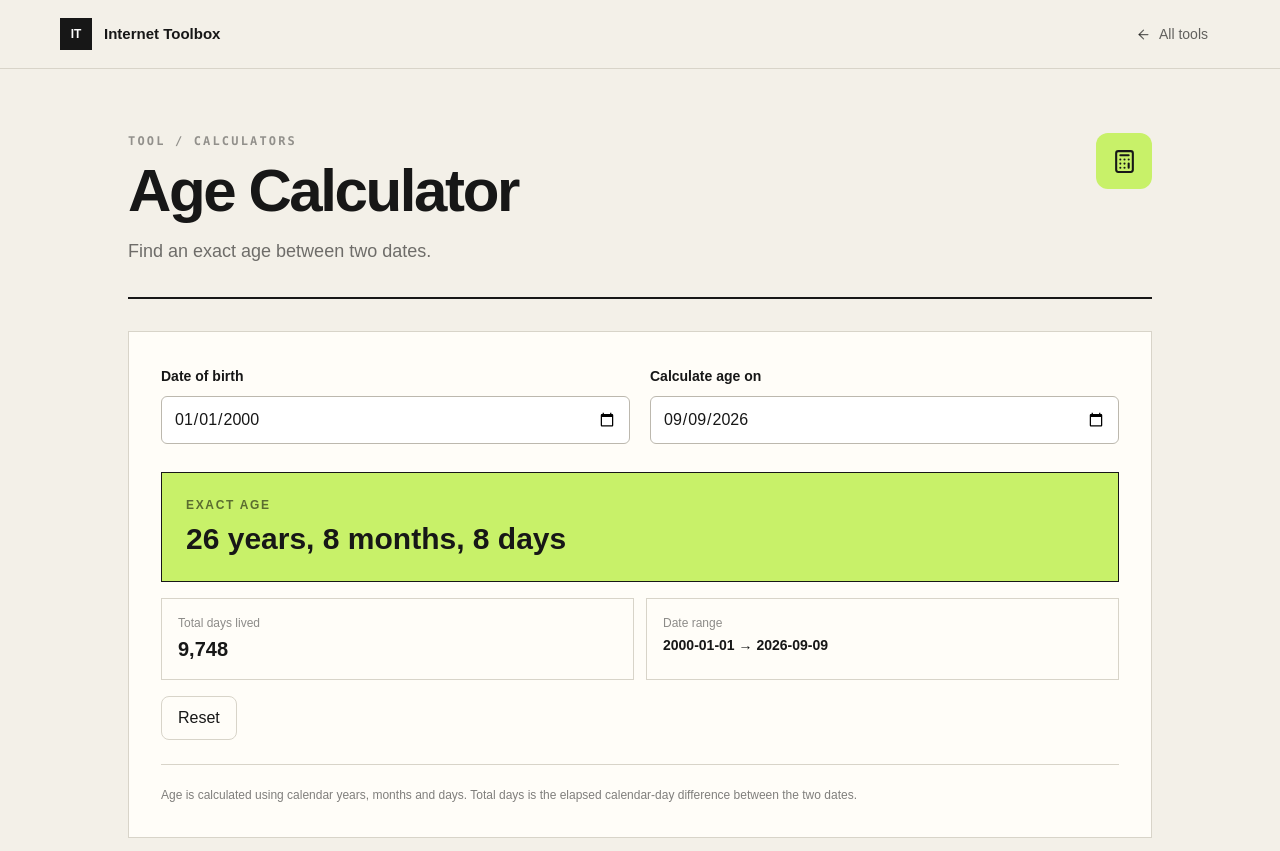
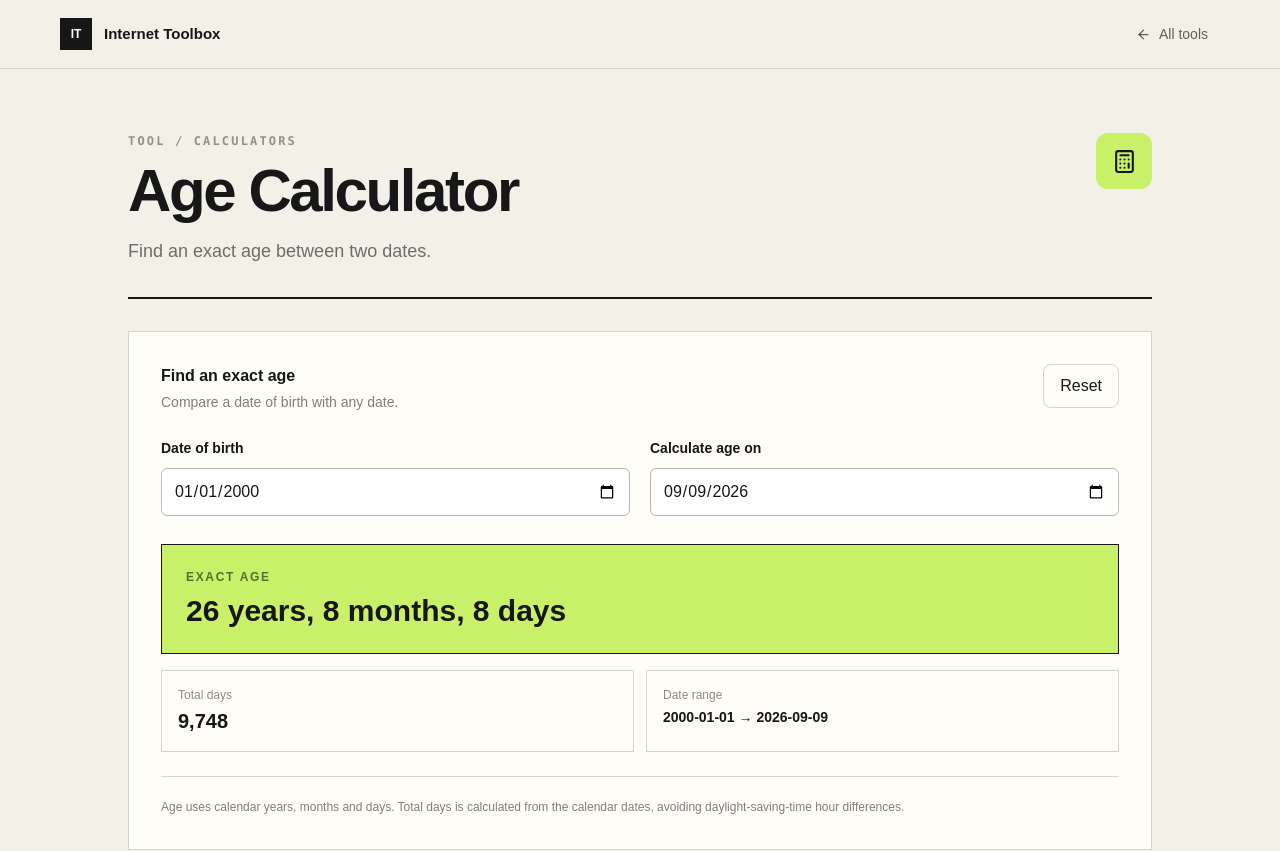
Before and after one commit to factoalbum/internet-toolbox, a Next.js app: page /tools/age-calculator in a window 1280 px wide. Shown: the top 851 px of the page. Built offline with nearby package versions, Linux system fonts and the light colour scheme; no server answers.

Commit message:
Fix age calculator day counting

```diff
--- a/components/tools/age-calculator.tsx
+++ b/components/tools/age-calculator.tsx
@@ -12,6 +12,10 @@ function localDateValue(date = new Date()) {
 function parseDate(value: string) {
   const [year, month, day] = value.split("-").map(Number);
   return new Date(year, month - 1, day);
+}
+
+function calendarDayNumber(date: Date) {
+  return Date.UTC(date.getFullYear(), date.getMonth(), date.getDate()) / 86_400_000;
 }
 
 function age(birth: Date, end: Date) {
@@ -29,8 +33,7 @@ function age(birth: Date, end: Date) {
     months += 12;
   }
 
-  const milliseconds = end.getTime() - birth.getTime();
-  const totalDays = Math.floor(milliseconds / 86_400_000);
+  const totalDays = calendarDayNumber(end) - calendarDayNumber(birth);
   return { years, months, days, totalDays };
 }
 
@@ -47,26 +50,22 @@ export default function AgeCalculator() {
 
   return (
     <div className="border border-[#d8d4c9] bg-[#fffdf8] p-5 md:p-8">
-      <div className="grid gap-5 md:grid-cols-2">
+      <div className="flex items-start justify-between gap-4">
+        <div>
+          <p className="font-bold">Find an exact age</p>
+          <p className="mt-1 text-sm text-black/50">Compare a date of birth with any date.</p>
+        </div>
+        <button type="button" onClick={reset} className="min-h-11 rounded-lg border border-[#d8d4c9] px-4 text-sm font-semibold transition hover:bg-black/5 focus:outline-none focus:ring-2 focus:ring-[#c8f169]" aria-label="Reset age calculator">Reset</button>
+      </div>
+
+      <div className="mt-6 grid gap-5 md:grid-cols-2">
         <label className="block">
           <span className="text-sm font-semibold">Date of birth</span>
-          <input
-            type="date"
-            value={birth}
-            max={end}
-            onChange={e => setBirth(e.target.value)}
-            className="mt-2 min-h-12 w-full rounded-md border border-[#bcb8ae] bg-white px-3 text-base outline-none focus:border-[#171717]"
-          />
+          <input type="date" value={birth} max={end} onChange={e => setBirth(e.target.value)} className="mt-2 min-h-12 w-full rounded-md border border-[#bcb8ae] bg-white px-3 text-base outline-none focus:border-[#171717] focus:ring-2 focus:ring-[#c8f169]" />
         </label>
         <label className="block">
           <span className="text-sm font-semibold">Calculate age on</span>
-          <input
-            type="date"
-            value={end}
-            min={birth}
-            onChange={e => setEnd(e.target.value)}
-            className="mt-2 min-h-12 w-full rounded-md border border-[#bcb8ae] bg-white px-3 text-base outline-none focus:border-[#171717]"
-          />
+          <input type="date" value={end} min={birth} onChange={e => setEnd(e.target.value)} className="mt-2 min-h-12 w-full rounded-md border border-[#bcb8ae] bg-white px-3 text-base outline-none focus:border-[#171717] focus:ring-2 focus:ring-[#c8f169]" />
         </label>
       </div>
 
@@ -77,22 +76,13 @@ export default function AgeCalculator() {
             <p className="mt-2 text-3xl font-black">{result.years} years, {result.months} months, {result.days} days</p>
           </div>
           <div className="grid gap-3 sm:grid-cols-2">
-            <div className="border border-[#d8d4c9] p-4">
-              <p className="text-xs text-black/45">Total days lived</p>
-              <p className="mt-1 text-xl font-bold">{result.totalDays.toLocaleString("en-IN")}</p>
-            </div>
-            <div className="border border-[#d8d4c9] p-4">
-              <p className="text-xs text-black/45">Date range</p>
-              <p className="mt-1 text-sm font-semibold">{birth} → {end}</p>
-            </div>
+            <div className="border border-[#d8d4c9] p-4"><p className="text-xs text-black/45">Total days</p><p className="mt-1 text-xl font-bold">{result.totalDays.toLocaleString("en-IN")}</p></div>
+            <div className="border border-[#d8d4c9] p-4"><p className="text-xs text-black/45">Date range</p><p className="mt-1 text-sm font-semibold">{birth} → {end}</p></div>
           </div>
-          <button onClick={reset} className="min-h-11 rounded-lg border border-[#d8d4c9] px-4 text-sm font-semibold hover:bg-black/5">Reset</button>
         </div>
-      ) : (
-        <p className="mt-6 text-sm text-black/50" role="alert">Choose a valid birth date before the calculation date.</p>
-      )}
+      ) : <p className="mt-6 text-sm text-black/50" role="alert">Choose a valid birth date before the calculation date.</p>}
 
-      <p className="mt-6 border-t border-[#d8d4c9] pt-5 text-xs leading-5 text-black/50">Age is calculated using calendar years, months and days. Total days is the elapsed calendar-day difference between the two dates.</p>
+      <p className="mt-6 border-t border-[#d8d4c9] pt-5 text-xs leading-5 text-black/50">Age uses calendar years, months and days. Total days is calculated from the calendar dates, avoiding daylight-saving-time hour differences.</p>
     </div>
   );
 }
```
